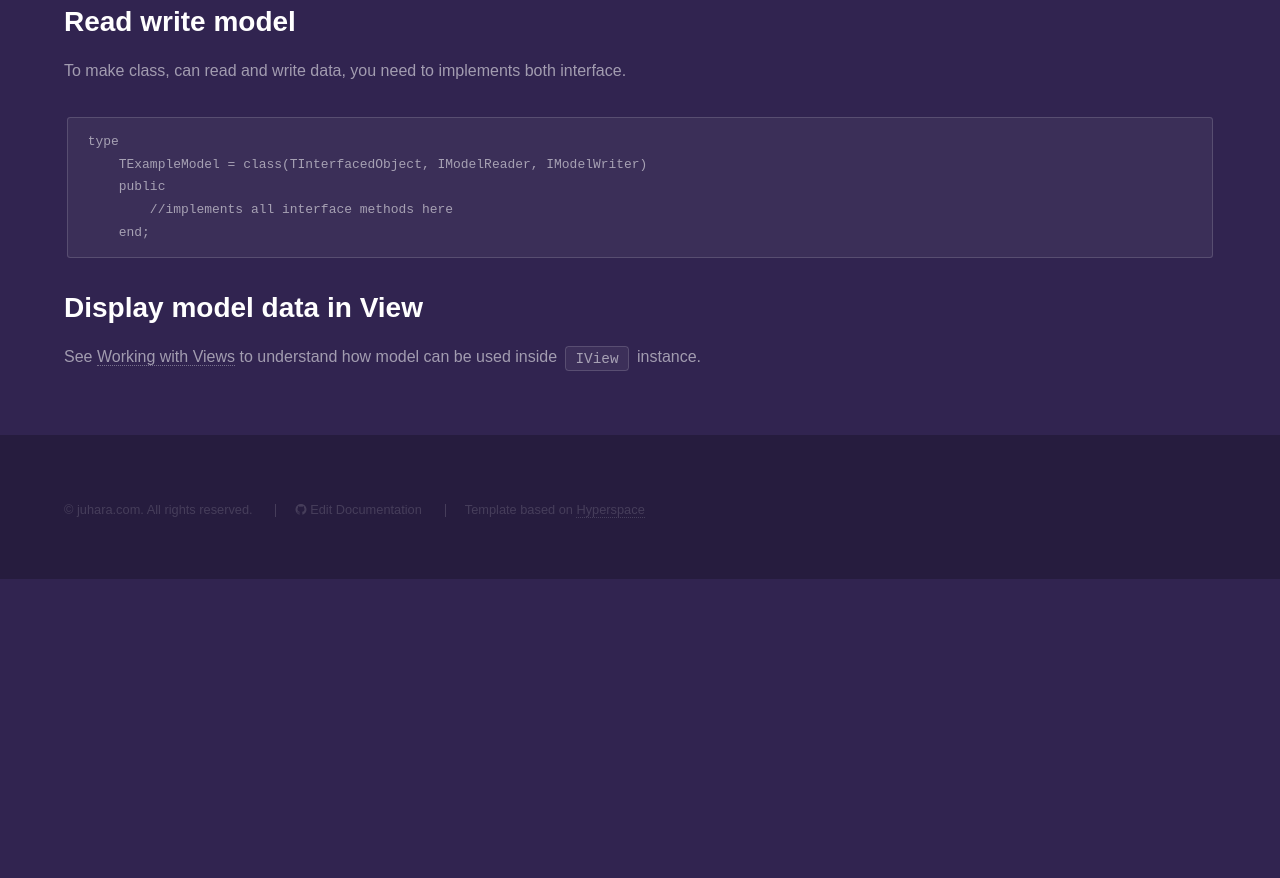
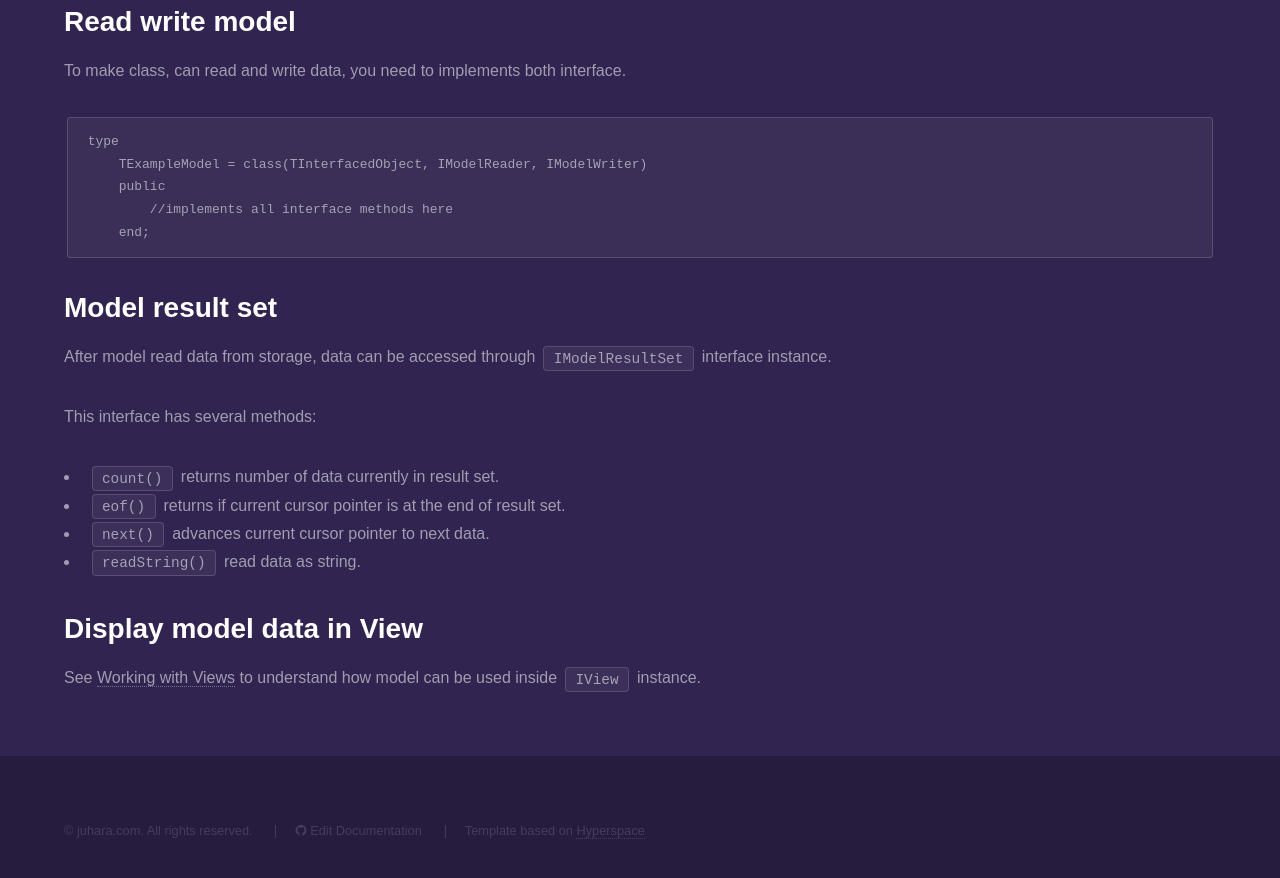
Before and after one commit to fanoframework/fanoframework.github.io, a Jekyll site: the page built from working-with-models/index.md, in a window 1280 px wide and 900 px high, scrolled down 1406 px. Shown: the top 878 px of the window. Built offline with Jekyll 4.4.1, drawn with Linux system fonts in a browser that asks for light colours; our own code applies the rules of GitHub Pages for plain Markdown files; before the commit the page ends 1985 px from its top, so only the background shows below that.

Commit message:
update content about view and model

````diff
--- a/working-with-models/index.md
+++ b/working-with-models/index.md
@@ -61,6 +61,17 @@ type
     end;
 ```
 
+## Model result set
+
+After model read data from storage, data can be accessed through `IModelResultSet` interface instance.
+
+This interface has several methods:
+
+- `count()` returns number of data currently in result set.
+- `eof()` returns if current cursor pointer is at the end of result set.
+- `next()` advances current cursor pointer to next data.
+- `readString()` read data as string.
+
 ## Display model data in View
 
 See [Working with Views](/working-with-views) to understand how model can be used inside `IView` instance.
````
Also changed, not shown: working-with-views/index.md (+1 -1 lines).
